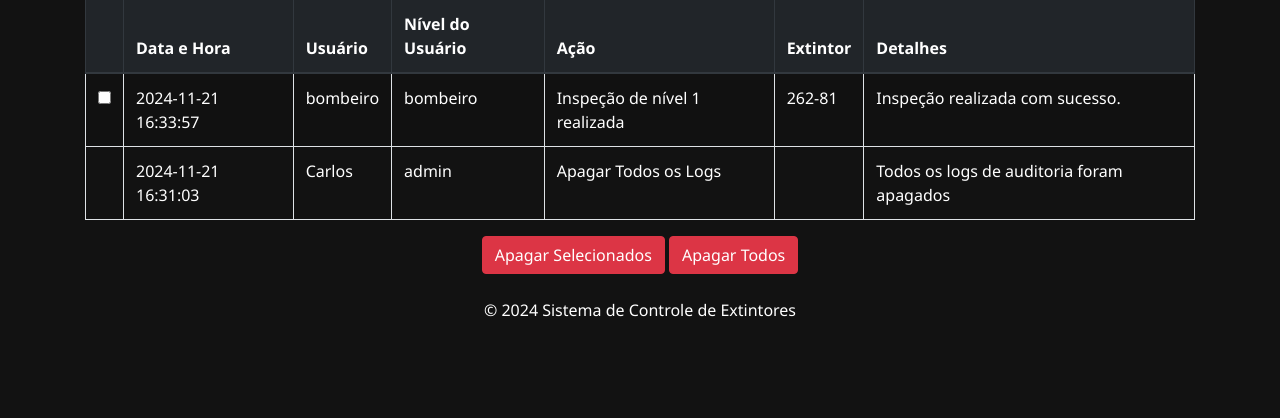
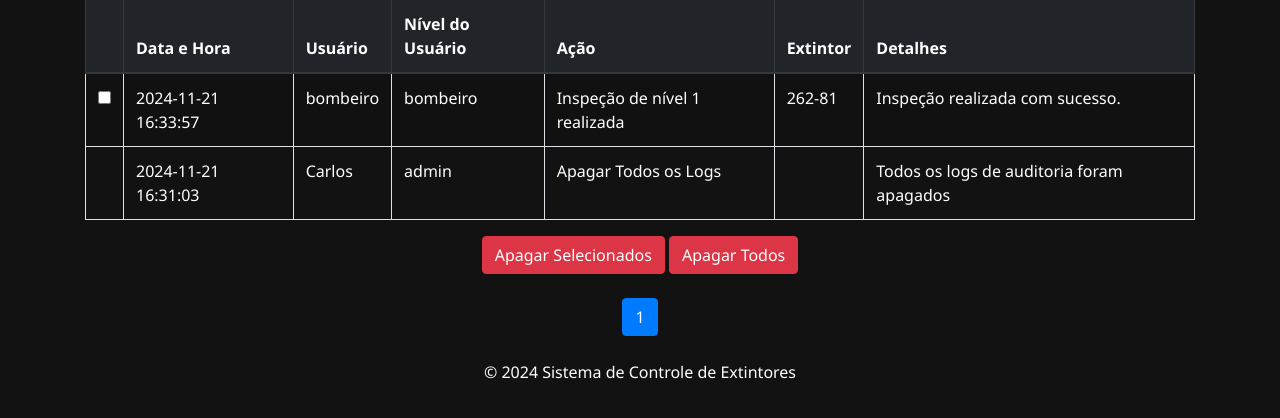
Before and after one commit to eniltonweb/extintores, a PHP site: page /auditoria_logs.php in a window 1280 px wide. Shown: the part 154-572 px from the top of the page. Run offline with PHP 8.4, Linux system fonts and the light colour scheme; a user stored in the database is signed in; data comes from the database, SQL or seed files in the repository; some libraries are stand-ins or nearby versions.

Commit message:
⚡ Implement server-side pagination for auditoria_logs.php
- Add SQL LIMIT and OFFSET to auditoria_logs.php
- Implement total record count for pagination calculation
- Add Bootstrap-styled pagination navigation controls
- Refactor mock database classes into tests/MockDatabase.php for reusability
- Add unit tests for pagination logic in tests/AuditoriaPaginationTest.php

Co-authored-by: eniltonweb <216002120+eniltonweb@users.noreply.github.com>

```diff
--- a/auditoria_logs.php
+++ b/auditoria_logs.php
@@ -54,12 +54,25 @@ if ($_SERVER['REQUEST_METHOD'] == 'POST') {
     }
 }
 
+// Configuração da paginação
+$itens_por_pagina = 20;
+$pagina_atual = isset($_GET['page']) && is_numeric($_GET['page']) ? (int)$_GET['page'] : 1;
+if ($pagina_atual < 1) $pagina_atual = 1;
+$offset = ($pagina_atual - 1) * $itens_por_pagina;
+
+// Contar total de registros para a paginação
+$sql_count = "SELECT COUNT(*) AS total FROM auditoria_logs";
+$result_count = $conn->query($sql_count);
+$total_registros = $result_count->fetch_assoc()['total'];
+$total_paginas = ceil($total_registros / $itens_por_pagina);
+
 $sql = "
     SELECT al.*, u.username, e.codigo AS extintor_codigo
     FROM auditoria_logs al
     LEFT JOIN usuarios u ON al.user_id = u.id
     LEFT JOIN bd_extintores e ON al.extintor_id = e.id
     ORDER BY al.data_hora DESC
+    LIMIT $itens_por_pagina OFFSET $offset
 ";
 $result = $conn->query($sql);
 
@@ -170,6 +183,39 @@ $conn->close();
             <button type="submit" name="delete_all" class="btn btn-danger">Apagar Todos</button>
         </div>
     </form>
+
+    <nav aria-label="Navegação de página" class="mt-4">
+        <ul class="pagination justify-content-center">
+            <?php if ($pagina_atual > 1) : ?>
+                <li class="page-item">
+                    <a class="page-link" href="?page=<?php echo $pagina_atual - 1; ?>">Anterior</a>
+                </li>
+            <?php endif; ?>
+
+            <?php
+            $range = 2;
+            for ($i = 1; $i <= $total_paginas; $i++) :
+                if ($i == 1 || $i == $total_paginas || ($i >= $pagina_atual - $range && $i <= $pagina_atual + $range)) :
+            ?>
+                    <li class="page-item <?php echo ($i == $pagina_atual) ? 'active' : ''; ?>">
+                        <a class="page-link" href="?page=<?php echo $i; ?>"><?php echo $i; ?></a>
+                    </li>
+            <?php
+                elseif ($i == $pagina_atual - $range - 1 || $i == $pagina_atual + $range + 1) :
+            ?>
+                    <li class="page-item disabled"><span class="page-link">...</span></li>
+            <?php
+                endif;
+            endfor;
+            ?>
+
+            <?php if ($pagina_atual < $total_paginas) : ?>
+                <li class="page-item">
+                    <a class="page-link" href="?page=<?php echo $pagina_atual + 1; ?>">Próximo</a>
+                </li>
+            <?php endif; ?>
+        </ul>
+    </nav>
 </div>
 
 <footer class="footer mt-4">
```
Also changed, not shown: tests/AuditoriaPaginationTest.php (added, +39 -0 lines), tests/AuditoriaTest.php (+1 -64 lines), tests/MockDatabase.php (added, +118 -0 lines).
